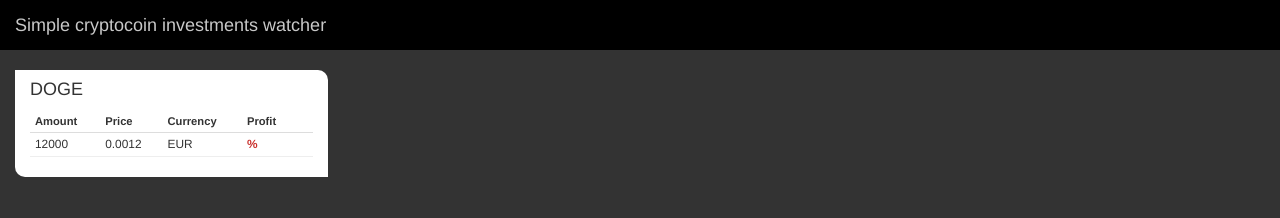
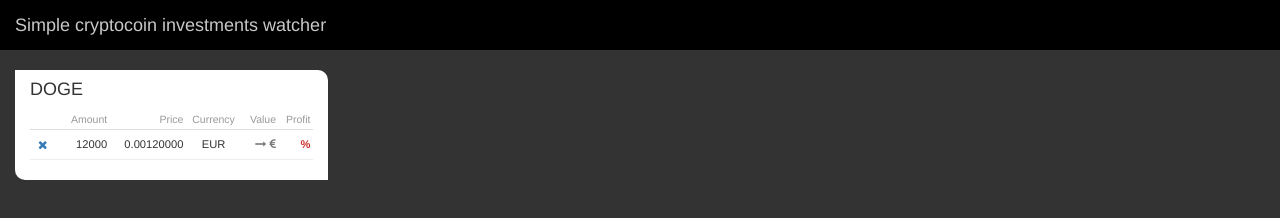
Before and after one commit to tamarokun/cryptocoin-watcher, a website: page index.html in a window 1280 px wide. Drawn offline with nearby package versions, Linux system fonts and the light colour scheme; some packages are replaced by stand-ins of ours; no server answers.

Commit message:
less styling, restyled font sizes, added trade value (old -> current)

```diff
--- a/app/app.js
+++ b/app/app.js
@@ -26,21 +26,31 @@ app.run(['$rootScope', '$http', function($rootScope, $http)
     });
 
 
-/*
-
     $http.get(apiLink, {params: {fsyms: 'ETH,DASH,DOGE', tsyms: 'BTC,USD,EUR'}}).then(
         function(response) {
             console.log(response.data);
             angular.forEach(response.data, function(data, code) {
                 if (angular.isDefined($s.items[code])) {
                     $s.items[code].$$currentPrice = data;
+
+                    angular.forEach($s.items[code].trades, function(tradeData)
+                    {
+                        tradeData.$$tradeValue = {
+                            current: {},
+                            old: {}
+                        };
+                        angular.forEach(data, function(price, currency) {
+                            tradeData.$$tradeValue.old[currency] = tradeData.amount * tradeData.price;
+                            tradeData.$$tradeValue.current[currency] = tradeData.amount * price;
+                        });
+                    });
+
                 }
             });
             console.log(response.data);
         }
     )
 
-*/
 
 //    function add
 
--- a/index.html
+++ b/index.html
@@ -40,20 +40,22 @@
                 <table class="table">
                     <thead>
                     <tr>
-                        <th>Amount</th>
-                        <th>Price</th>
-                        <th>Currency</th>
-                        <th>Profit</th>
                         <th>&nbsp;</th>
+                        <th class="text-right">Amount</th>
+                        <th class="text-right">Price</th>
+                        <th class="text-center">Currency</th>
+                        <th class="text-right">Value</th>
+                        <th class="text-right">Profit</th>
                     </tr>
                     </thead>
                     <tbody>
                     <tr ng-repeat="trade in coinData.trades">
-                        <td>{{ trade.amount }}</td>
-                        <td>{{ trade.price }}</td>
-                        <td>{{ trade.currency }}</td>
-                        <td class="profit" ng-class="[coinData.$$currentPrice[trade.currency] / trade.price - 1 > 0 ? 'text-success' : 'text-danger']">{{ (coinData.$$currentPrice[trade.currency] / trade.price * 100 - 100 | number : 1) + '%' }}</td>
-                        <td>&nbsp;</td>
+                        <td><button type="button" class="btn btn-link btn-xs"><i class="fa fa-remove"></i></button></td>
+                        <td class="text-right">{{ trade.amount }}</td>
+                        <td class="text-right">{{ trade.price | number : 8 }}</td>
+                        <td class="text-center">{{ trade.currency }}</td>
+                        <td class="text-right"><span class="text-muted">{{ trade.$$tradeValue.old['EUR'] | number : 1 }} <i class="fa fa-long-arrow-right"></i> {{ trade.$$tradeValue.current['EUR'] | number : 1 }} <i class="fa fa-eur"></i></span></td>
+                        <td class="profit text-right" ng-class="[coinData.$$currentPrice[trade.currency] / trade.price - 1 > 0 ? 'text-success' : 'text-danger']">{{ (coinData.$$currentPrice[trade.currency] / trade.price * 100 - 100 | number : 1) + '%' }}</td>
                     </tr>
                     </tbody>
                 </table>
--- a/src/app.less
+++ b/src/app.less
@@ -3,7 +3,10 @@ h4 .price-block {
 
     .label {
         font-weight: normal;
-        margin-right: 3px;
+        margin-right: 2px;
+        border-radius: 0;
+        background: #DDD;
+        color: black;
     }
 }
 
@@ -37,14 +40,17 @@ body {
     border-radius: 0 10px;
 
     table thead tr th {
-        font-size: 0.8em;
+        font-size: 0.75em;
+        font-weight: normal;
         border-bottom: 1px;
-        padding: 3px 5px;
+        padding: 2px 2px;
+        color: #999;
     }
 
     table tbody td {
-        font-size: 0.85em;
-        padding: 3px 5px;
+        font-size: 0.8em;
+        padding: 2px 2px;
+        line-height: 25px;
         border-bottom: 1px solid #EEE;
 
         &.profit {
```
Also changed, not shown: app/app.css.
